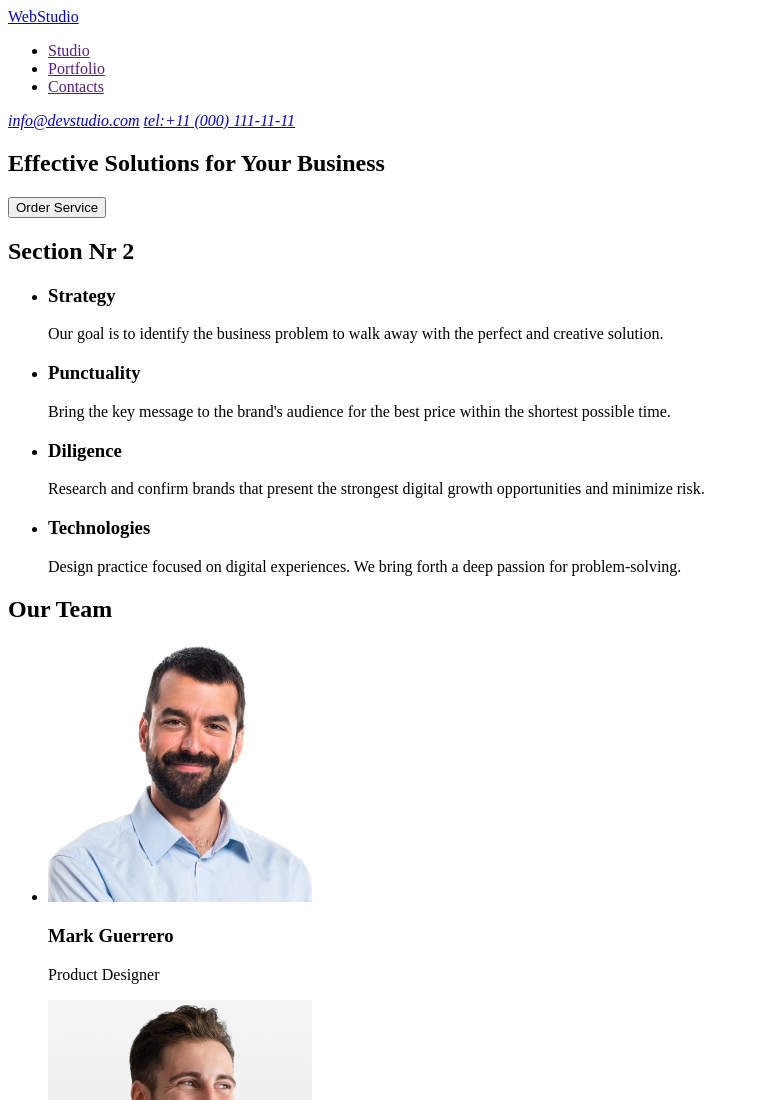
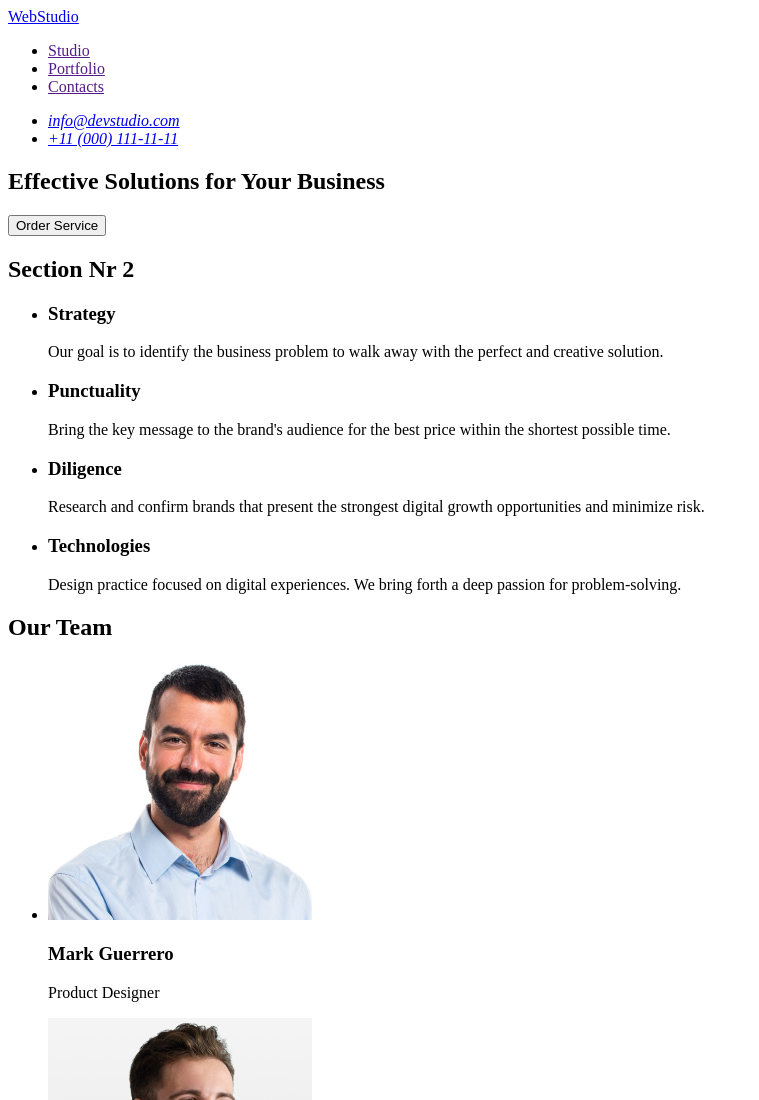
Before and after one commit to CristinaBaroian/goit-markup-hw-01, a plain HTML site: page index.html in a window 1280 px wide. Shown: the top 1100 px of the page, without its empty margins (0-759 px from the left). Drawn offline with Linux system fonts and the light colour scheme.

Commit message:
version3

```diff
--- a/index.html
+++ b/index.html
@@ -16,8 +16,10 @@
         </ul>
       </nav>
       <address>
-        <a href="info@devstudio.com">info@devstudio.com</a>
-        <a href="tel:+11000111111">tel:+11 (000) 111-11-11</a>
+        <ul>
+          <li><a href="mailto:info@devstudio.com">info@devstudio.com</a></li>
+          <li><a href="tel:+110001111111">+11 (000) 111-11-11</a></li>
+        </ul>
       </address>
     </header>
     <main>
```
